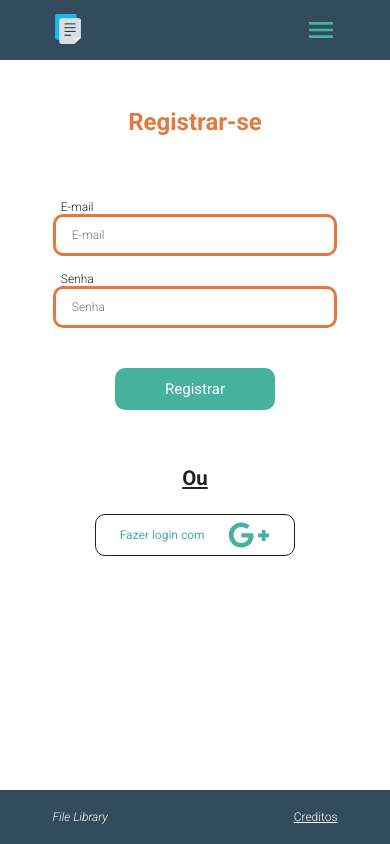
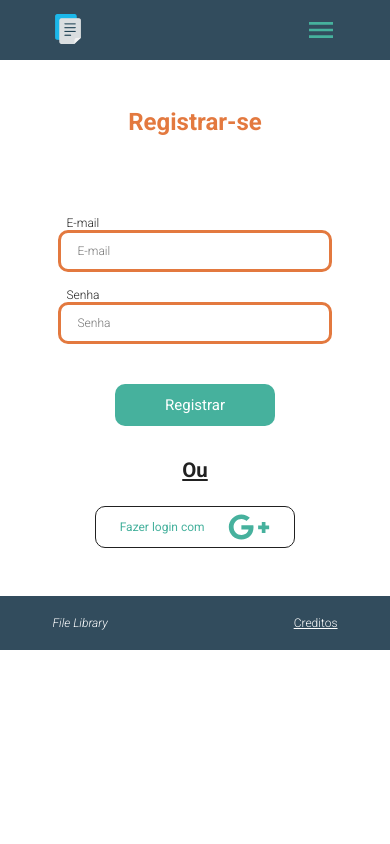
Before and after one commit to GabrielWolf-Dev/file-library, a React (Create React App) app: page /register in a window 390 px wide. Built offline with nearby package versions, Linux system fonts and the light colour scheme; no server answers.

Commit message:
Alteração no footer e botões de autenticação

```diff
--- a/src/components/Footer/index.js
+++ b/src/components/Footer/index.js
@@ -5,20 +5,21 @@ import { FooterSection, Logo } from './style';
 import { ContainerFlexBetween, SubContent } from '../UI';
 
 export default function Footer() {
+    const [footerSectionStyle, setFooterSectionStyle] = useState({});
+    const widthWindow = window.innerWidth;
     const pathName = document.location.pathname;
-    const [footerSectionStyle, setFooterSectionStyle] = useState({});
+    const isDesktopPageRegLog = widthWindow >= 768 && (pathName == '/register' || pathName == '/login');
 
     useEffect(() =>
-    pathName == '/register' || pathName == '/login'
+        isDesktopPageRegLog
     ? setFooterSectionStyle({
         position: 'absolute',
         bottom: '0'
     })
     : setFooterSectionStyle({
         position: 'initial',
-        bottom: 'initial'
+        bottom: '0'
     }), [pathName]);
-
     return (
         <FooterSection style={{
             position: footerSectionStyle.position,
--- a/src/components/Login/index.js
+++ b/src/components/Login/index.js
@@ -10,7 +10,7 @@ import Footer from '../Footer';
 import {
     TitleBigger,
     SubTitleAuth,
-    ContainerAuth,
+    ContainerForm,
     ContainerItemsRes,
     Form,
     Input,
@@ -69,6 +69,7 @@ export default function Login() {
                     <Header />
                     <TitleBigger style={{ marginTop: '48px' }}>Login</TitleBigger>
                     <ContainerItemsRes>
+                        <ContainerForm>
                             <Form onSubmit={signIn}>
                                 <FieldSet>
                                     <Label htmlFor="email">E-mail</Label>
@@ -92,15 +93,7 @@ export default function Login() {
                                 </FieldSet>
                                 <Button type="submit">Logar</Button>
                             </Form>
-                        <BoxPlayerAnimation>
-                            <img
-                                style={{ width: '100%', height: '280px' }}
-                                src={secureLogin}
-                                alt="Usuário fazendo o login de forma segura"
-                            />
-                        </BoxPlayerAnimation>
-                    </ContainerItemsRes>
-                    <ContainerAuth>
+
                             <SubTitleAuth>Ou</SubTitleAuth>
                             <BtnAuthSocial>
                                 <ContentBtnAuth>
@@ -112,7 +105,16 @@ export default function Login() {
                                     />
                                 </ContentBtnAuth>
                             </BtnAuthSocial>
-                    </ContainerAuth>
+                        </ContainerForm>
+
+                        <BoxPlayerAnimation>
+                            <img
+                                style={{ width: '100%', height: '280px' }}
+                                src={secureLogin}
+                                alt="Usuário fazendo o login de forma segura"
+                            />
+                        </BoxPlayerAnimation>
+                    </ContainerItemsRes>
                     <Footer />
                 </>
             )
--- a/src/components/Register/index.js
+++ b/src/components/Register/index.js
@@ -9,7 +9,7 @@ import Header from '../Header';
 import Footer from '../Footer';
 
 import {
-    ContainerAuth,
+    ContainerForm,
     ContainerItemsRes,
     TitleBigger,
     SubTitleAuth,
@@ -82,6 +82,7 @@ export default function Register() {
                 <Header />
                 <TitleBigger style={{ marginTop: '48px' }}>Registrar-se</TitleBigger>
                 <ContainerItemsRes>
+                    <ContainerForm>
                         <Form onSubmit={registerAccount}>
                             <FieldSet>
                                 <Label htmlFor="email">E-mail</Label>
@@ -105,16 +106,7 @@ export default function Register() {
                             </FieldSet>
                             <Button type="submit">Registrar</Button>
                         </Form>
-                    <BoxPlayerAnimation>
-                        <Player
-                            style={{ width: '100%', height: '280px' }}
-                            loop
-                            autoplay
-                            src="https://assets8.lottiefiles.com/packages/lf20_jcikwtux.json"
-                        />
-                    </BoxPlayerAnimation>
-                </ContainerItemsRes>
-                <ContainerAuth>
+
                         <SubTitleAuth>Ou</SubTitleAuth>
                         <BtnAuthSocial>
                             <ContentBtnAuth>
@@ -126,7 +118,17 @@ export default function Register() {
                                 />
                             </ContentBtnAuth>
                         </BtnAuthSocial>
-                </ContainerAuth>
+                    </ContainerForm>
+
+                    <BoxPlayerAnimation>
+                        <Player
+                            style={{ width: '100%', height: '280px' }}
+                            loop
+                            autoplay
+                            src="https://assets8.lottiefiles.com/packages/lf20_jcikwtux.json"
+                        />
+                    </BoxPlayerAnimation>
+                </ContainerItemsRes>
                 <Footer />
             </>
         )
--- a/src/components/UI/index.js
+++ b/src/components/UI/index.js
@@ -41,17 +41,14 @@ export const ContainerItemsRes = styled(Container)`
     }
 `;
 
-export const ContainerAuth = styled.aside`
+export const ContainerForm = styled.aside`
     width: 100%;
     max-width: 300px;
-    height: 100%;
     margin: 32px auto 48px auto;
     padding: 0 2%;
     text-align: center;
 
-    @media (min-width: 468px) { max-width: 440px; }
-    @media (min-width: 568px) { max-width: 540px; }
-    @media (min-width: 768px) { max-width: 1280px; }
+    @media (min-width: 768px) { max-width: 400px; }
 `;
 
 /*-- Btns & Forms/Inputs --*/
@@ -68,7 +65,8 @@ export const Button = styled.button`
 `;
 
 export const BtnAuthSocial = styled.button`
-    width: 180px;
+    width: 100%;
+    max-width: 180px;
     height: 32px;
     background-color: ${white};
     font-size: 18px;
@@ -79,7 +77,7 @@ export const BtnAuthSocial = styled.button`
     position: relative;
 
     @media (min-width: 368px) {
-        width: 200px;
+        max-width: 200px;
         height: 42px;
     }
 `;
@@ -142,6 +140,7 @@ export const SubTitle = styled.h2`
 `;
 
 export const SubTitleAuth = styled.h3`
+    margin-top: 32px;
     font-size: 1.7rem;
     font-weight: bold;
     color: ${black};
```
Lines whose indentation alone changed are shown as unchanged.
